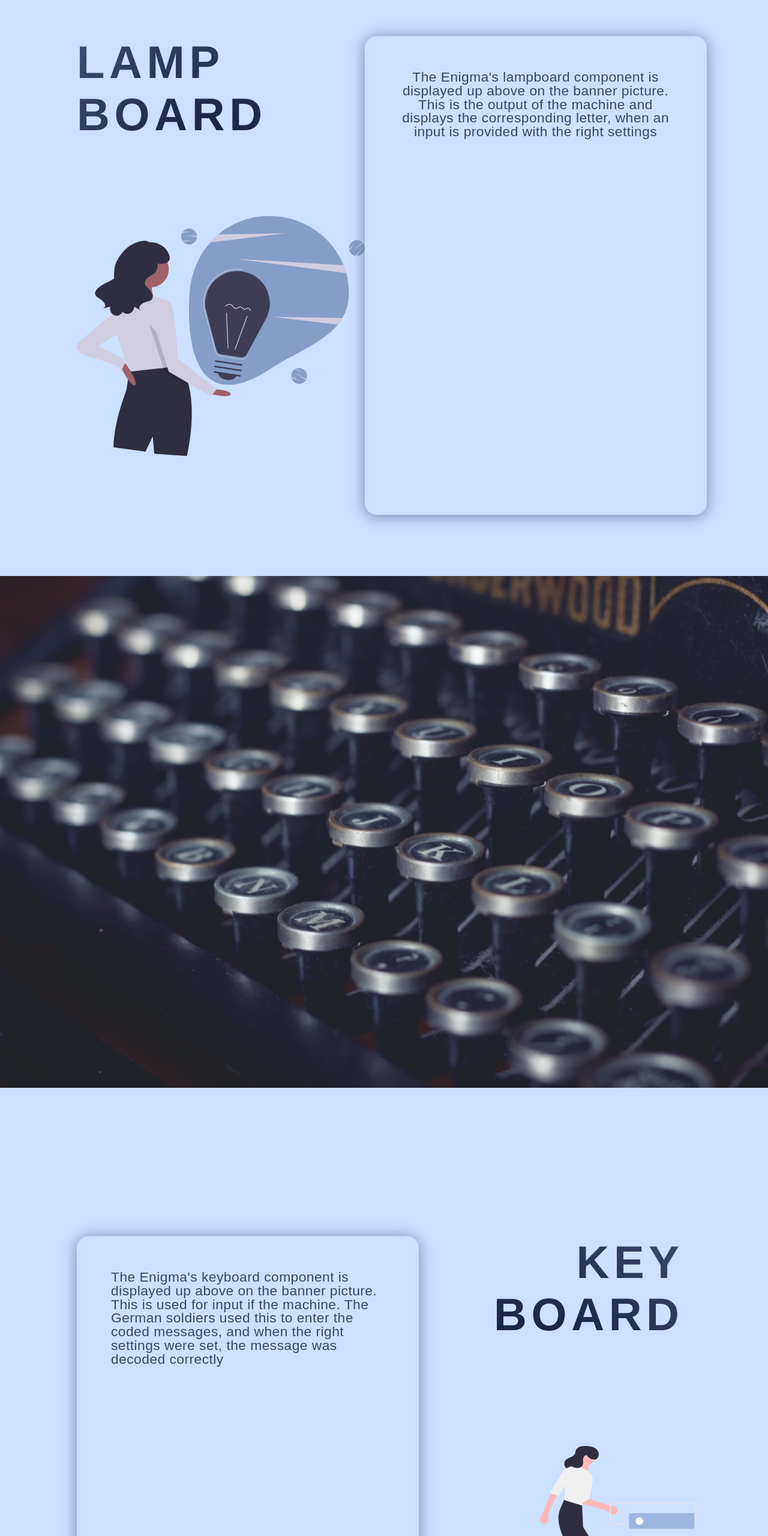
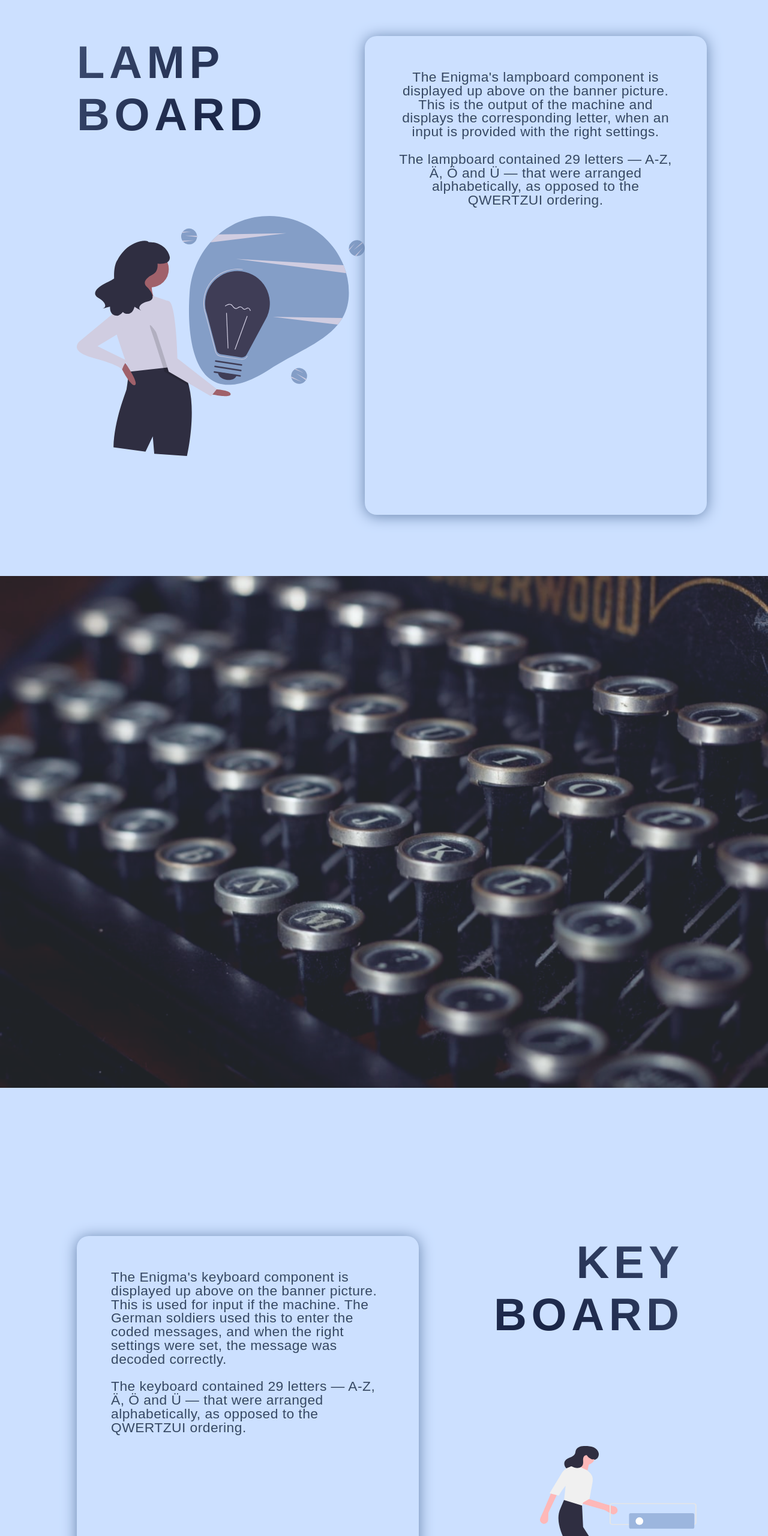
Before and after one commit to IlianaGenova/Enigma-WEBD, a website: page app/original.html in a window 1280 px wide. Shown: the part 1270-3830 px from the top of the page at 60% size. Drawn offline with Linux system fonts and the light colour scheme.

Commit message:
css touchups

```diff
--- a/app/original.html
+++ b/app/original.html
@@ -74,8 +74,12 @@
 		<div class="lampboard-text">
 			<div class="info-card">
 			The Enigma's lampboard component is displayed up above on the
-			banner picture. This is the output of the machine and displays
-			the corresponding letter, when an input is provided with the right settings
+			banner picture.
+			This is the output of the machine and displays
+			the corresponding letter, when an input is provided with the right settings.
+			<br><br>
+			The lampboard contained 29 letters — A-Z, Ä, Ö and Ü — that
+			were arranged alphabetically, as opposed to the QWERTZUI ordering.
 			</div>
 		</div>
 
@@ -89,10 +93,12 @@
 		<div class="keyboard-text info-card">
 			The Enigma's keyboard component is displayed up above on the
 			banner picture.
-
 			This is used for input if the machine. The German soldiers used this
-			 to enter the coded messages, and when the right settings were set,
-			  the message was decoded correctly
+			to enter the coded messages, and when the right settings were set,
+			the message was decoded correctly.
+			<br><br>
+			The keyboard contained 29 letters — A-Z, Ä, Ö and Ü — that were
+			arranged alphabetically, as opposed to the QWERTZUI ordering.
 		</div>
 
 		<div class="plugboard-banner-wrapper banner-wrapper">
```
Also changed, not shown: app/scss/main.scss (+5 -4 lines), app/scss/original.scss (+9 -1 lines).
